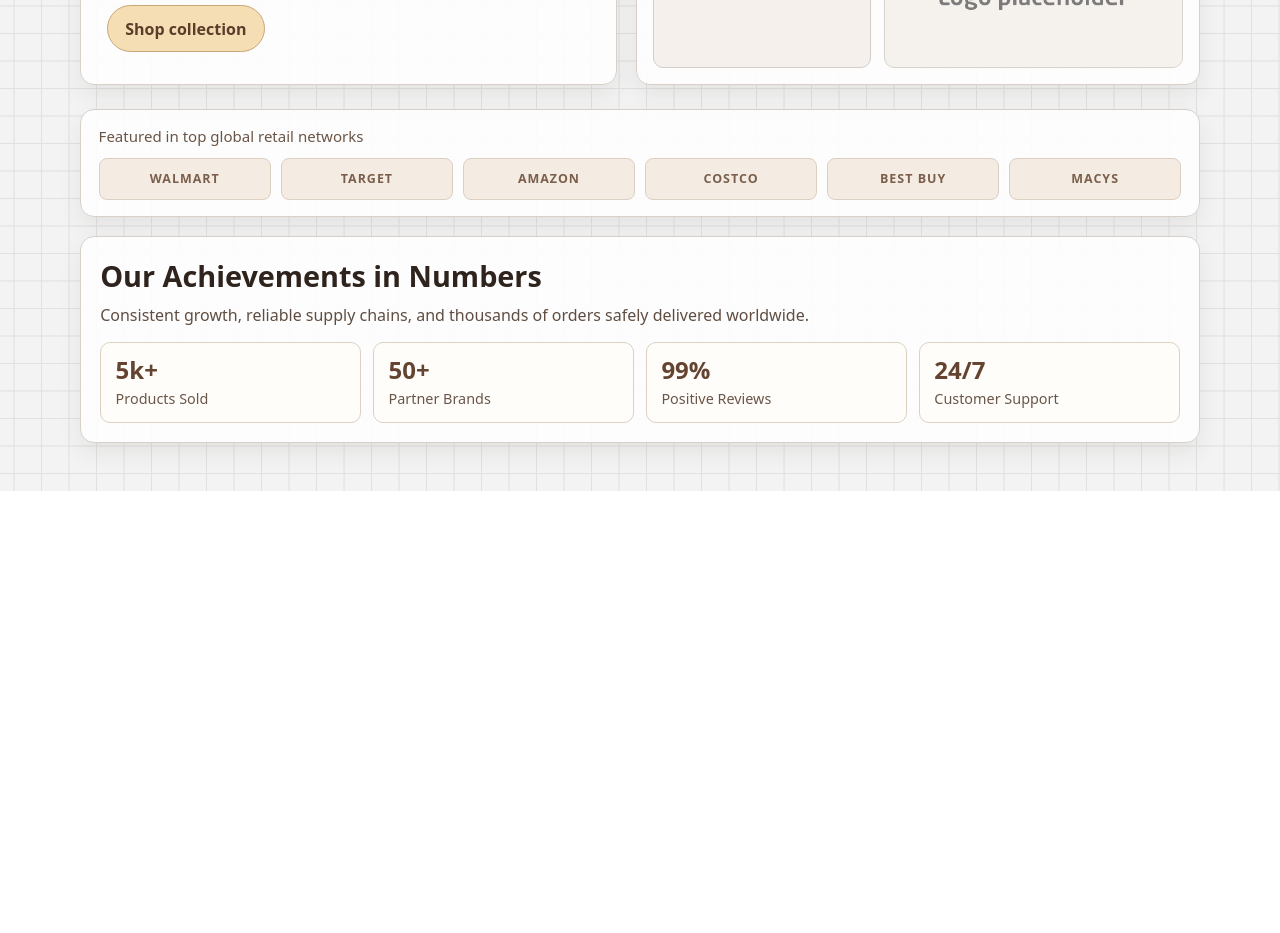
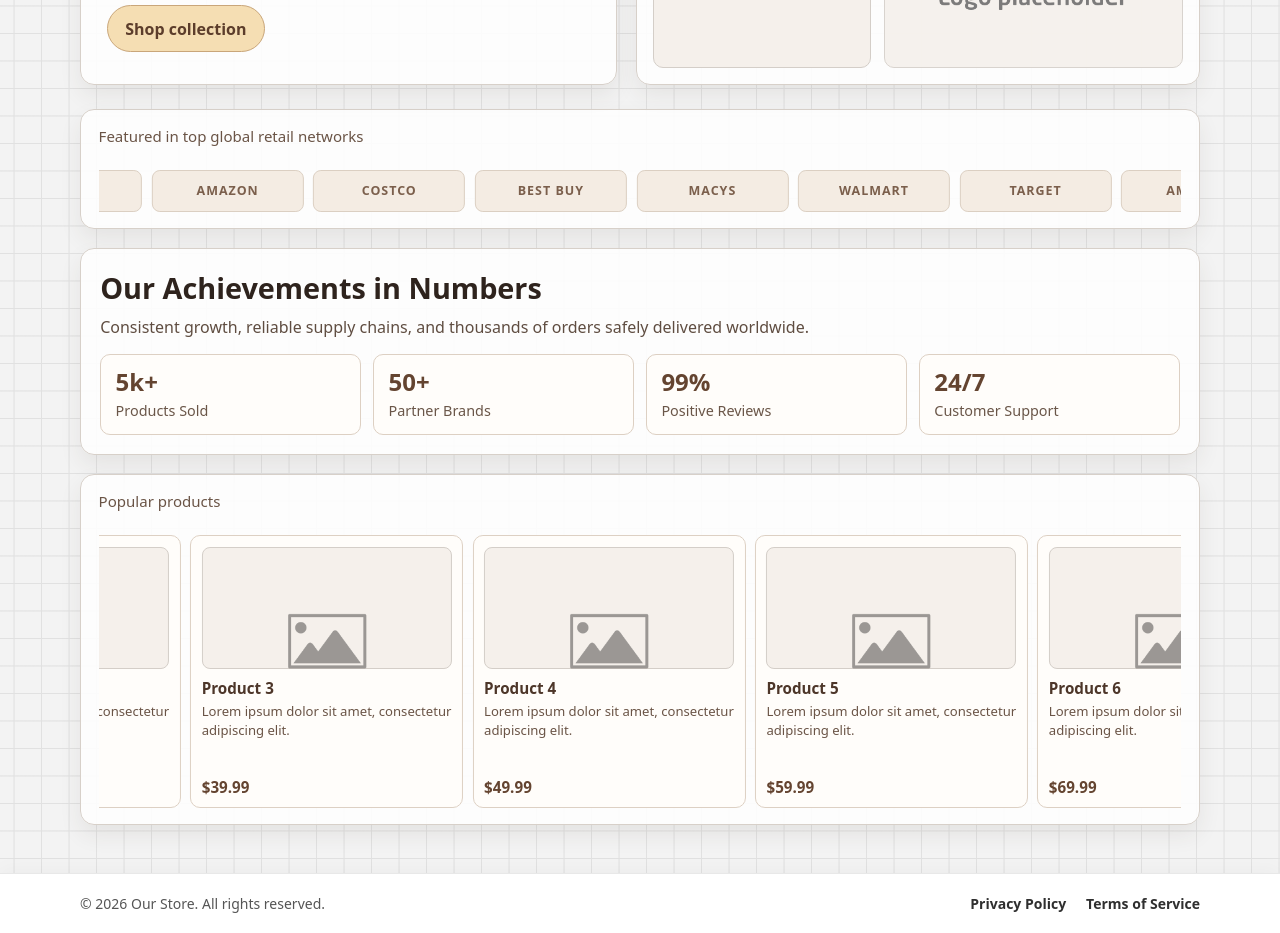
Before and after one commit to SifrinQ/e-commercial, a React (Vite) app: page / in a window 1280 px wide. Shown: the part 420-1353 px from the top of the page. Before the commit the page ends 911 px from the top, so only its background shows below. Built offline with nearby package versions, Linux system fonts and the light colour scheme.

Commit message:
footer and carusels added

```diff
--- a/src/components/About.jsx
+++ b/src/components/About.jsx
@@ -1,8 +1,11 @@
 import logo from '../assets/logo-placeholder.png'
 import itemPlaceholder from '../assets/item-placeholder.png'
+import products from '../data/products'
 import './style/About.css'
 
-function About({ onTabChange}) {
+function About({ onTabChange }) {
+  const brandItems = ['WALMART', 'TARGET', 'AMAZON', 'COSTCO', 'BEST BUY', 'MACYS']
+
   return (
     <section className="aboutPage">
       <div className="aboutHero">
@@ -28,16 +31,19 @@ function About({ onTabChange}) {
       </div>
 
       <section className="trustedBlock" aria-label="Trusted by clients">
-        <p>Featured in top global retail networks</p>
-        <div className="trustedLogos">
-          <span>WALMART</span>
-          <span>TARGET</span>
-          <span>AMAZON</span>
-          <span>COSTCO</span>
-          <span>BEST BUY</span>
-          <span>MACYS</span>
+        <div className="carouselHeading">
+          <p>Featured in top global retail networks</p>
+        </div>
+
+        <div className="trustedViewport">
+          <div className="trustedTrack">
+            {[...brandItems, ...brandItems].map((brand, index) => (
+              <span key={`${brand}-${index}`}>{brand}</span>
+            ))}
+          </div>
         </div>
       </section>
+
 
       <section className="statsBlock">
         <div className="statsHeading">
@@ -66,6 +72,30 @@ function About({ onTabChange}) {
           </article>
         </div>
       </section>
+
+
+      <section className="productCarouselBlock" aria-label="Popular products carousel">
+        <div className="carouselHeading">
+          <p>Popular products</p>
+        </div>
+
+        <div className="productViewport">
+          <div className="productTrack">
+            {[...products, ...products].map((product, index) => (
+              <article key={`${product.id}-${index}`} className="miniProductCard">
+                <div className="miniProductImageWrap">
+                  <img src={product.image} alt={product.name} />
+                </div>
+                <h3>{product.name}</h3>
+                <p>{product.description}</p>
+                <strong>${product.price.toFixed(2)}</strong>
+              </article>
+            ))}
+          </div>
+        </div>
+      </section>
+
+
     </section>
   )
 }
--- a/src/components/App.jsx
+++ b/src/components/App.jsx
@@ -4,54 +4,11 @@ import Navigation from './Navigation'
 import Products from './Products'
 import About from './About'
 import Contact from './Contact'
-import item_placeholder from '../assets/item-placeholder.png'
+import Footer from './Footer'
+import products from '../data/products'
 
 function App() {
   const [currentTab, setCurrentTab] = useState('about')
-  const products = [
-    {
-      id: 1,
-      name: 'Product 1',
-      description: 'Lorem ipsum dolor sit amet, consectetur adipiscing elit.',
-      price: 19.99,
-      image: item_placeholder
-    },
-    {
-      id: 2,
-      name: 'Product 2',
-      description: 'Lorem ipsum dolor sit amet, consectetur adipiscing elit.',
-      price: 29.99,
-      image: item_placeholder
-    },
-    {
-      id: 3,
-      name: 'Product 3',
-      description: 'Lorem ipsum dolor sit amet, consectetur adipiscing elit.',
-      price: 39.99,
-      image: item_placeholder
-    },
-    {
-      id: 4,
-      name: 'Product 4',
-      description: 'Lorem ipsum dolor sit amet, consectetur adipiscing elit.',
-      price: 49.99,
-      image: item_placeholder
-    },
-    {
-      id: 5,
-      name: 'Product 5',
-      description: 'Lorem ipsum dolor sit amet, consectetur adipiscing elit.',
-      price: 59.99,
-      image: item_placeholder
-    },
-    {
-      id: 6,
-      name: 'Product 6',
-      description: 'Lorem ipsum dolor sit amet, consectetur adipiscing elit.',
-      price: 69.99,
-      image: item_placeholder
-    }
-  ]
 
   const renderTab = () => {
     if (currentTab === 'products') {
@@ -68,7 +25,10 @@ function App() {
   return (
     <div className="wrapper">
       <Navigation onTabChange={setCurrentTab} />
-      {renderTab()}
+      <main className="main-content">
+        {renderTab()}
+      </main>
+      <Footer />
     </div>
   )
 }
--- /dev/null
+++ b/src/components/Footer.jsx
@@ -0,0 +1,21 @@
+import './style/Footer.css'
+
+function Footer() {
+  const currentYear = new Date().getFullYear()
+
+  return (
+    <footer className="footer">
+      <div className="footer-inner">
+        <div className="footer-text">
+          &copy; {currentYear} Our Store. All rights reserved.
+        </div>
+        <div className="footer-links">
+          <a href="#">Privacy Policy</a>
+          <a href="#">Terms of Service</a>
+        </div>
+      </div>
+    </footer>
+  )
+}
+
+export default Footer
--- a/src/components/style/About.css
+++ b/src/components/style/About.css
@@ -127,19 +127,45 @@
     margin-bottom: 1.2rem;
 }
 
-.trustedBlock p {
+.carouselHeading {
+    display: flex;
+    align-items: center;
+    justify-content: space-between;
+    gap: 0.8rem;
+    margin-bottom: 0.75rem;
+}
+
+.trustedBlock p,
+.productCarouselBlock p {
     margin: 0 0 0.75rem;
     color: #6a5446;
     font-size: 0.94rem;
 }
 
-.trustedLogos {
-    display: grid;
-    grid-template-columns: repeat(6, minmax(0, 1fr));
-    gap: 0.6rem;
+.trustedViewport,
+.productViewport {
+    overflow: hidden;
 }
 
-.trustedLogos span {
+.trustedTrack,
+.productTrack {
+    display: flex;
+    gap: 0.6rem;
+    width: max-content;
+    animation: scrollMarquee 20s linear infinite;
+}
+
+.trustedTrack:hover,
+.productTrack:hover {
+    animation-play-state: paused;
+}
+
+@keyframes scrollMarquee {
+    0% { transform: translateX(0); }
+    100% { transform: translateX(-50%); }
+}
+
+.trustedTrack span {
     background: #f4ece3;
     color: #7b5f4c;
     border: 1px solid #dbcfc2;
@@ -150,10 +176,70 @@
     font-size: 0.78rem;
     letter-spacing: 0.08em;
     font-weight: 600;
+    width: 150px;
+    flex-shrink: 0;
+}
+
+.productCarouselBlock {
+    padding: 1rem 1.1rem;
+    margin-bottom: 1.2rem;
+    background: rgba(255, 255, 255, 0.86);
+    border: 1px solid #d7d0c9;
+    border-radius: 14px;
+    box-shadow: 0 10px 22px rgba(70, 52, 43, 0.08);
+}
+
+.miniProductCard {
+    background: #fffdfa;
+    border: 1px solid #ddd0c3;
+    border-radius: 10px;
+    padding: 0.65rem;
+    display: flex;
+    flex-direction: column;
+    min-height: 250px;
+    width: 250px;
+    flex-shrink: 0;
+}
+
+.miniProductImageWrap {
+    background: #f5f0eb;
+    border: 1px solid #d4cec8;
+    border-radius: 8px;
+    height: 120px;
+    display: grid;
+    place-items: center;
+    margin-bottom: 0.55rem;
+}
+
+.miniProductImageWrap img {
+    width: 100%;
+    height: 100%;
+    object-fit: contain;
+}
+
+.miniProductCard h3 {
+    margin: 0 0 0.3rem;
+    color: #4d3629;
+    font-size: 0.95rem;
+}
+
+.miniProductCard p {
+    margin: 0;
+    color: #6a5446;
+    font-size: 0.82rem;
+    line-height: 1.45;
+    flex-grow: 1;
+}
+
+.miniProductCard strong {
+    margin-top: 0.55rem;
+    color: #644430;
+    font-size: 0.95rem;
 }
 
 .statsBlock {
     padding: 1.2rem;
+    margin-bottom: 1.2rem;
 }
 
 .statsHeading h2 {
@@ -199,7 +285,7 @@
         grid-template-columns: 1fr;
     }
 
-    .trustedLogos {
+    .trustedSlide {
         grid-template-columns: repeat(3, minmax(0, 1fr));
     }
 
@@ -218,8 +304,8 @@
         grid-row: auto;
     }
 
-    .trustedLogos,
-    .statsGrid {
-        grid-template-columns: 1fr;
+    .carouselHeading {
+        align-items: flex-start;
+        flex-direction: column;
     }
 }
--- a/src/components/style/App.css
+++ b/src/components/style/App.css
@@ -6,8 +6,11 @@ body{
 .wrapper {
   width: 100%;
   min-height: 100vh;
+  display: flex;
+  flex-direction: column;
   overflow: auto;
   padding-top: 86px;
+  box-sizing: border-box;
   --color: #E1E1E1;
   background-color: #F3F3F3;
   background-image: linear-gradient(0deg, transparent 24%, var(--color) 25%, var(--color) 26%, transparent 27%,transparent 74%, var(--color) 75%, var(--color) 76%, transparent 77%,transparent),
@@ -15,3 +18,7 @@ body{
   background-size: 55px 55px;
   font-family: system-ui, -apple-system, BlinkMacSystemFont, 'Segoe UI', Roboto, Oxygen, Ubuntu, Cantarell, 'Open Sans', 'Helvetica Neue', sans-serif;
 }
+
+.main-content {
+  flex-grow: 1;
+}
--- /dev/null
+++ b/src/components/style/Footer.css
@@ -0,0 +1,48 @@
+.footer {
+    background: #ffffff;
+    border-top: 1px solid #e8e8e8;
+    box-shadow: 0 -4px 18px rgba(0, 0, 0, 0.03);
+    margin-top: auto; /* Pushes footer to bottom if container is flex */
+    width: 100%;
+}
+
+.footer-inner {
+    display: flex;
+    align-items: center;
+    justify-content: space-between;
+    padding: 20px 24px;
+    width: min(1120px, 92%);
+    margin: 0 auto;
+}
+
+.footer-text {
+    font-size: 14px;
+    color: #555555;
+    font-weight: 500;
+}
+
+.footer-links {
+    display: flex;
+    gap: 20px;
+}
+
+.footer-links a {
+    font-size: 14px;
+    color: #2f2f2f;
+    text-decoration: none;
+    font-weight: 600;
+    transition: color 0.2s ease;
+}
+
+.footer-links a:hover {
+    color: #000000;
+}
+
+@media (max-width: 650px) {
+    .footer-inner {
+        flex-direction: column;
+        gap: 12px;
+        text-align: center;
+        padding: 16px 12px;
+    }
+}
--- /dev/null
+++ b/src/data/products.js
@@ -0,0 +1,48 @@
+import itemPlaceholder from '../assets/item-placeholder.png'
+
+const products = [
+  {
+    id: 1,
+    name: 'Product 1',
+    description: 'Lorem ipsum dolor sit amet, consectetur adipiscing elit.',
+    price: 19.99,
+    image: itemPlaceholder
+  },
+  {
+    id: 2,
+    name: 'Product 2',
+    description: 'Lorem ipsum dolor sit amet, consectetur adipiscing elit.',
+    price: 29.99,
+    image: itemPlaceholder
+  },
+  {
+    id: 3,
+    name: 'Product 3',
+    description: 'Lorem ipsum dolor sit amet, consectetur adipiscing elit.',
+    price: 39.99,
+    image: itemPlaceholder
+  },
+  {
+    id: 4,
+    name: 'Product 4',
+    description: 'Lorem ipsum dolor sit amet, consectetur adipiscing elit.',
+    price: 49.99,
+    image: itemPlaceholder
+  },
+  {
+    id: 5,
+    name: 'Product 5',
+    description: 'Lorem ipsum dolor sit amet, consectetur adipiscing elit.',
+    price: 59.99,
+    image: itemPlaceholder
+  },
+  {
+    id: 6,
+    name: 'Product 6',
+    description: 'Lorem ipsum dolor sit amet, consectetur adipiscing elit.',
+    price: 69.99,
+    image: itemPlaceholder
+  }
+]
+
+export default products
```
